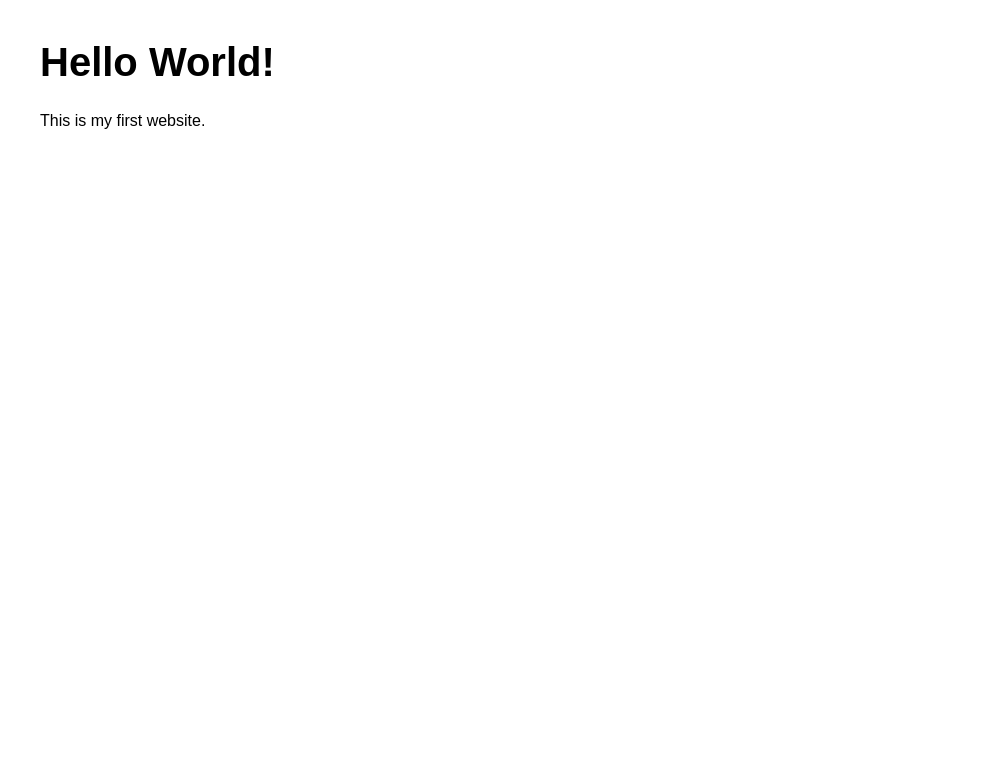
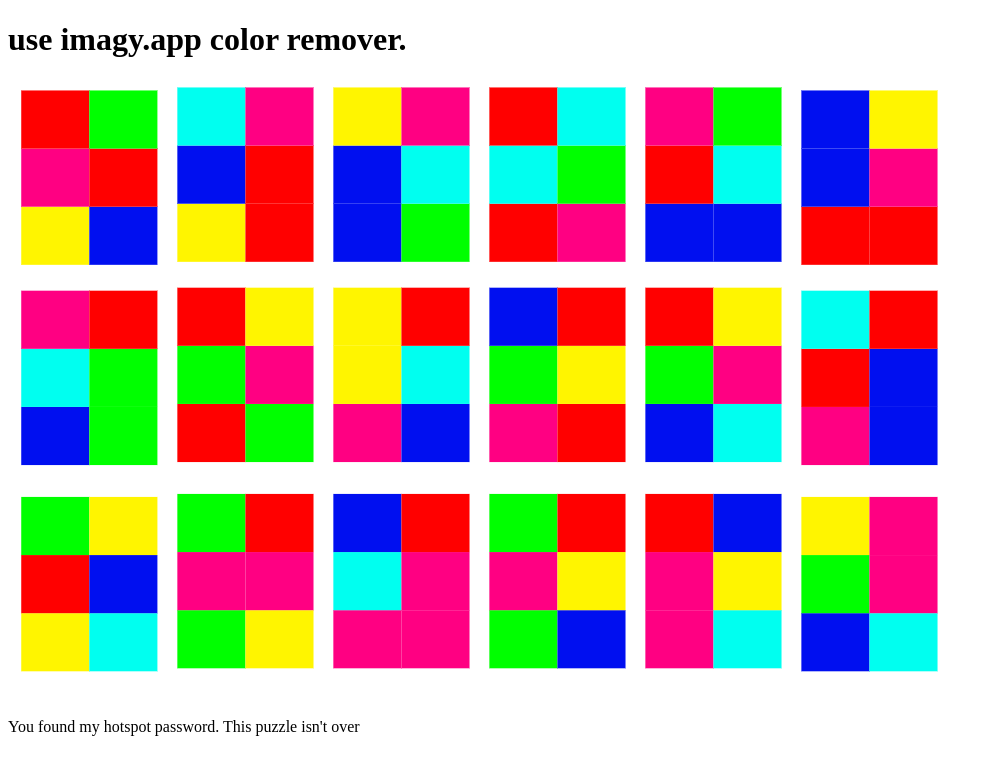
Before and after one commit to Reubenrai1221/Reubenrai1221.github.io, a plain HTML site: page index.html in a window 1280 px wide. Shown: the whole page, without its empty margins (0-992 px from the left). Drawn offline with Linux system fonts and the light colour scheme.

Commit message:
Modify index.html title and add new content
Updated title and added content including an image and a new paragraph.

```diff
--- a/index.html
+++ b/index.html
@@ -1,17 +1,20 @@
 <!DOCTYPE html>
 <html>
 <head>
-    <title>My Website</title>
+    <title>weHateGreenAndBlue</title>
 </head>
 
 <body>
-    <h1>Hello World!</h1>
-    <p>This is my first website.</p>
+
+    <h1>use imagy.app color remover.  </h1>
+
+
+
+    <img src="Hint_braille.png" alt="Woah you were able to find this. Not like it's rocket science. ">
+
+
+    <p> You found my hotspot password. This puzzle isn't over</p>
+
+
 </body>
 </html>
-
-
-<head>
-    <title>My Website</title>
-    <link rel="stylesheet" href="style.css">
-</head>
```
